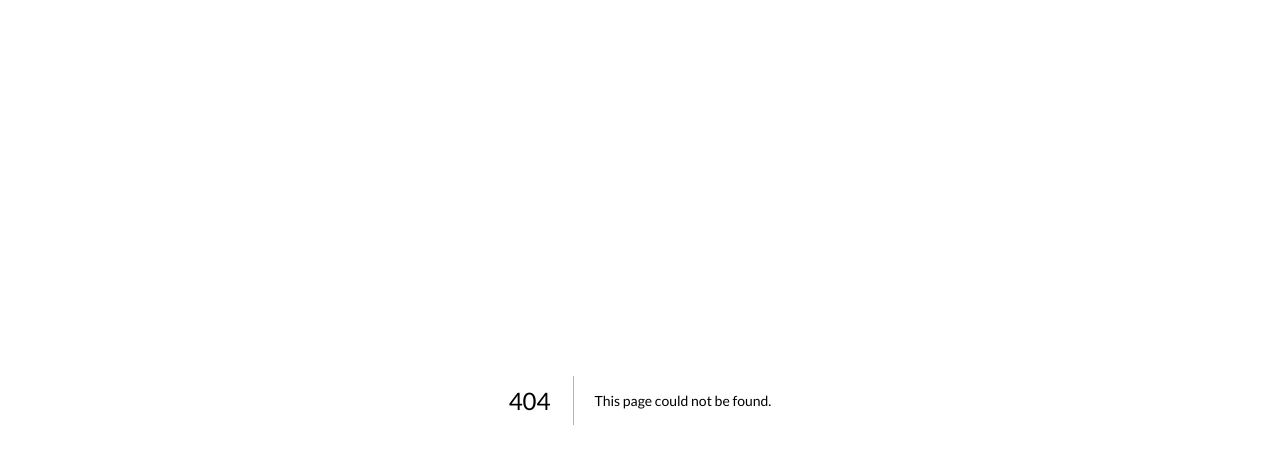
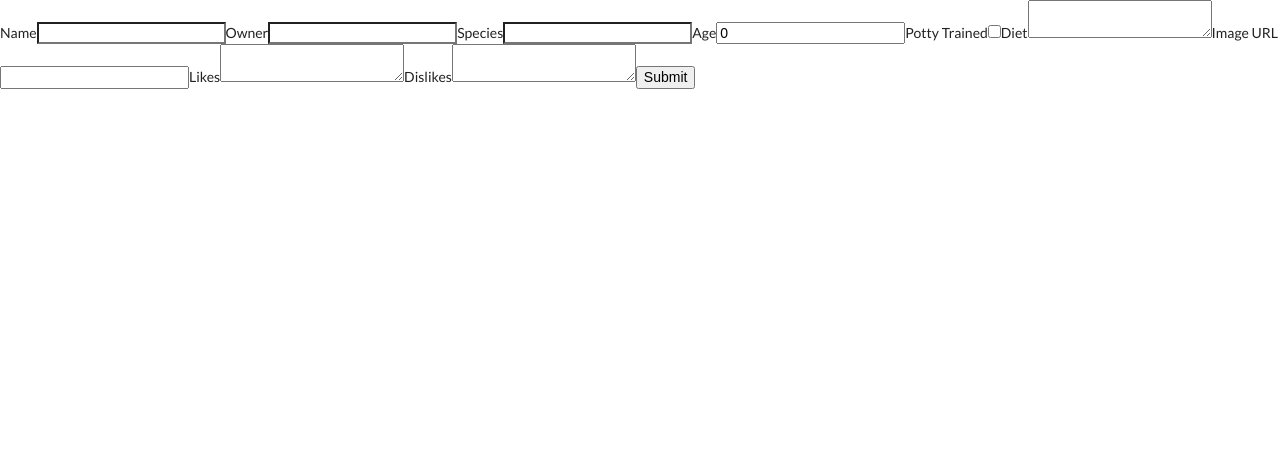
Before and after one commit to saalimzafar/nextjs, a Next.js app: page /pet/new in a window 1280 px wide. Before the commit this address had no page. Shown: the top 464 px of the page. Built offline with nearby package versions, Linux system fonts and the light colour scheme.

Commit message:
Create new.js

```diff
--- /dev/null
+++ b/pages/pet/new.js
@@ -0,0 +1,17 @@
+import Form from '../../components/Form'
+
+const NewPet = () => {
+  const petForm = {
+    name: '',
+    owner_name: '',
+    species: '',
+    age: 0,
+    poddy_trained: false,                             diet: [],
+    image_url: '',
+    likes: [],
+    dislikes: [],
+  }
+                                                    return <Form formId="add-pet-form" petForm={petForm} />
+}
+
+export default NewPet
```
